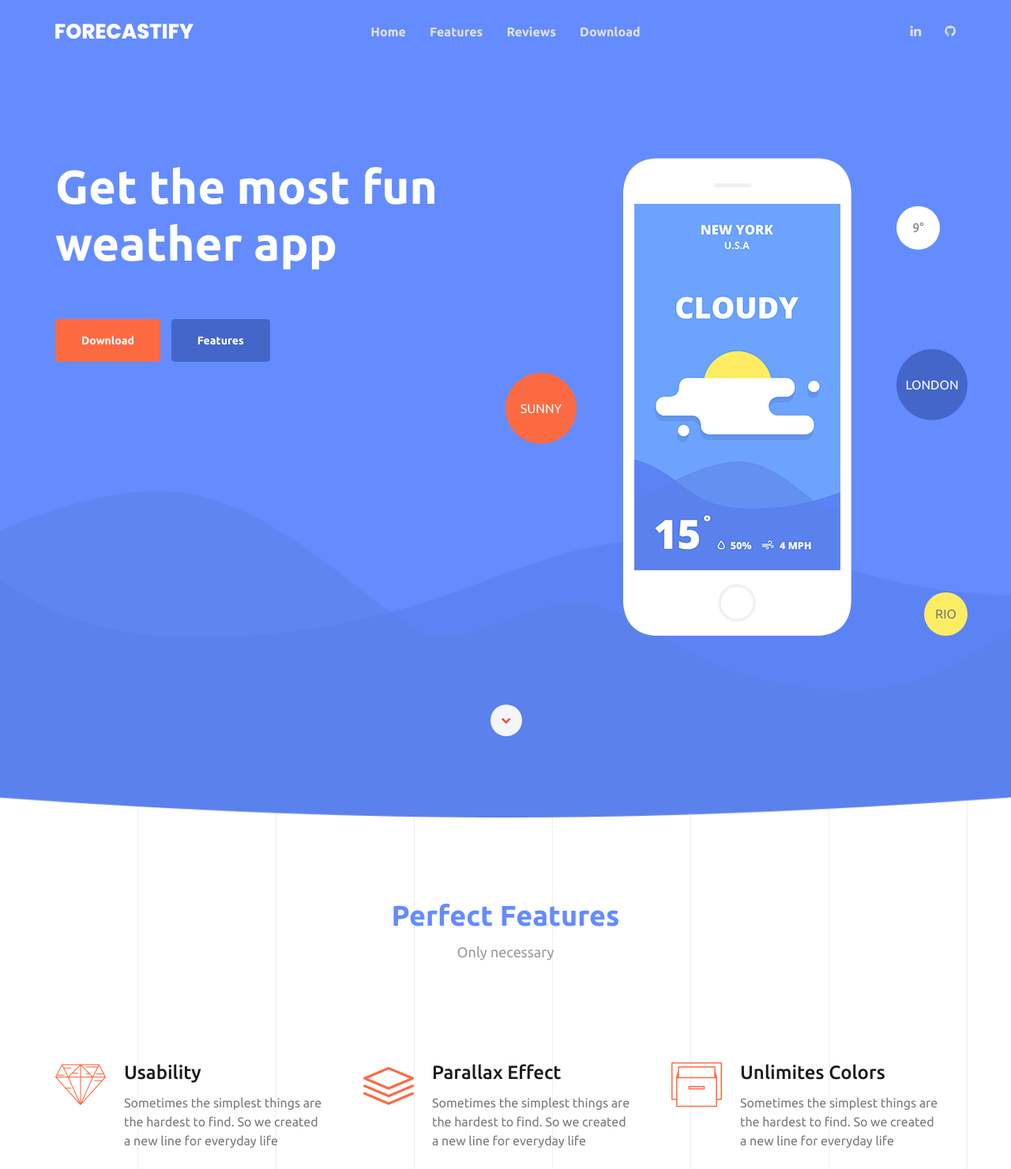
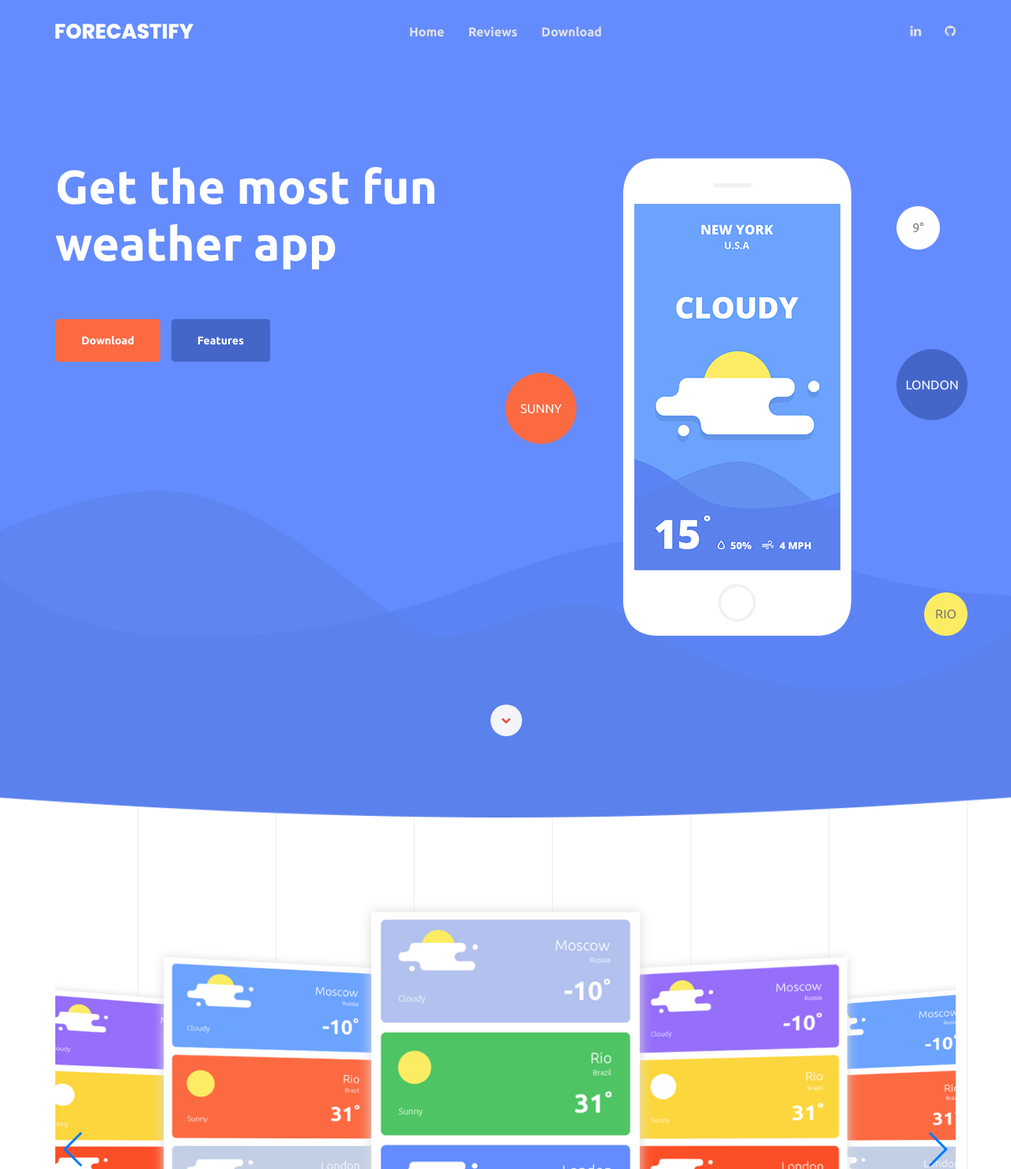
Before and after one commit to iMuhammad-Ali/Forecastify, a plain HTML site: page index.html in a window 1280 px wide. Shown: the top 1480 px of the page at 79% size. Drawn offline with nearby package versions, Linux system fonts and the light colour scheme; files whose address does not match are found by name.

Commit message:
features removed

```diff
--- a/index.html
+++ b/index.html
@@ -61,7 +61,7 @@
                 <div class="collapse navbar-collapse" id="navbar-menu">
                     <ul class="nav navbar-nav navbar-center">
                         <li><a href="#home">Home</a></li>
-                        <li><a href="#features">Features</a></li>
+                        <!-- <li><a href="#features">Features</a></li> -->
                         <li><a href="#reviews">Reviews</a></li>
                         <li><a href="#download">Download</a></li>
                     </ul>
@@ -103,7 +103,7 @@
             </div>
         </section>
 
-        <section id="features" class="features">
+        <!-- <section id="features" class="features">
             <div class="container">
                 <div class="row">
                     <div class="main_features p-top-100">
@@ -153,7 +153,7 @@
                     </div>
                 </div>
             </div>
-        </section>
+        </section> -->
 
         <section>
             <div class="container">
```
